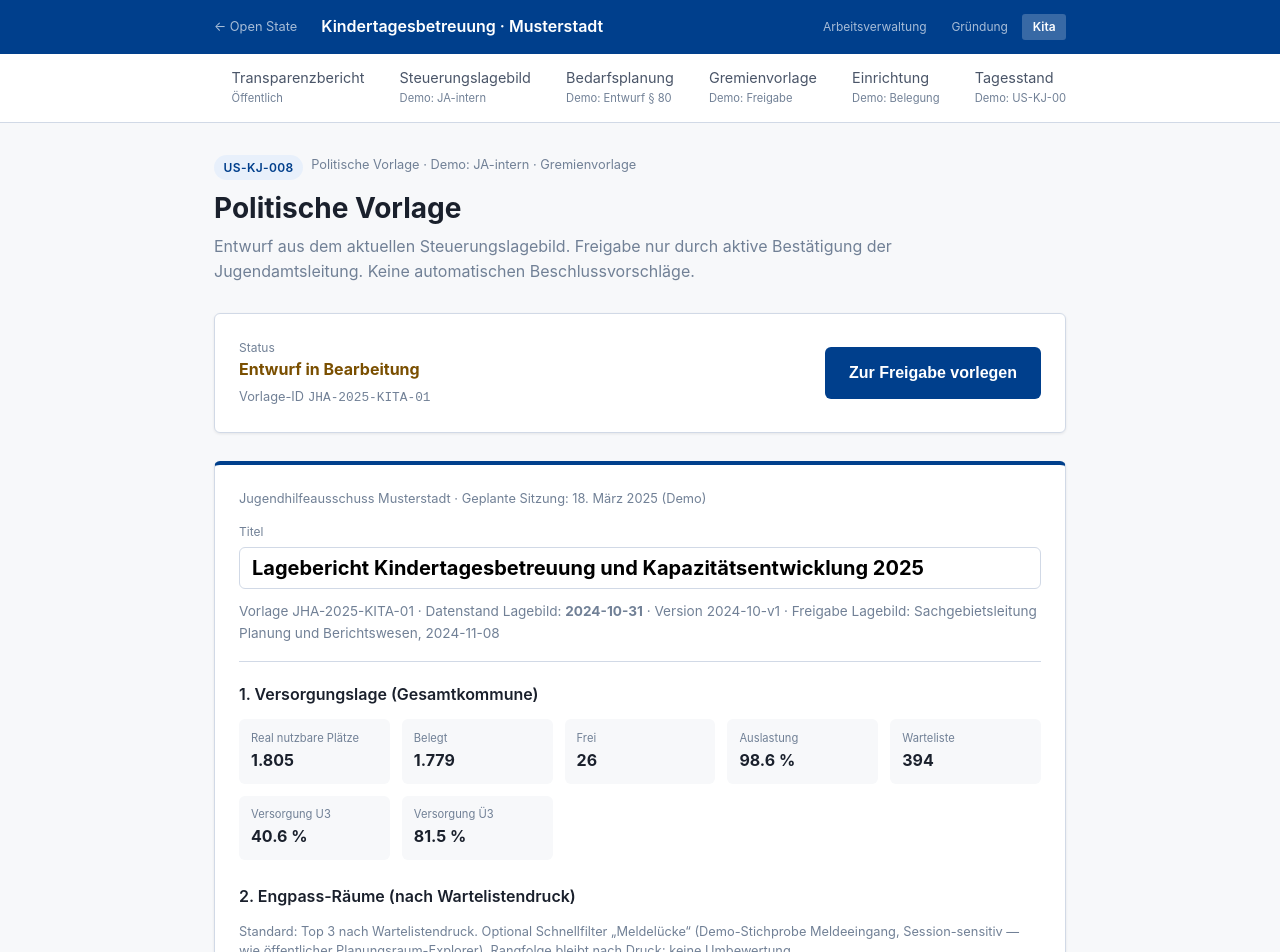
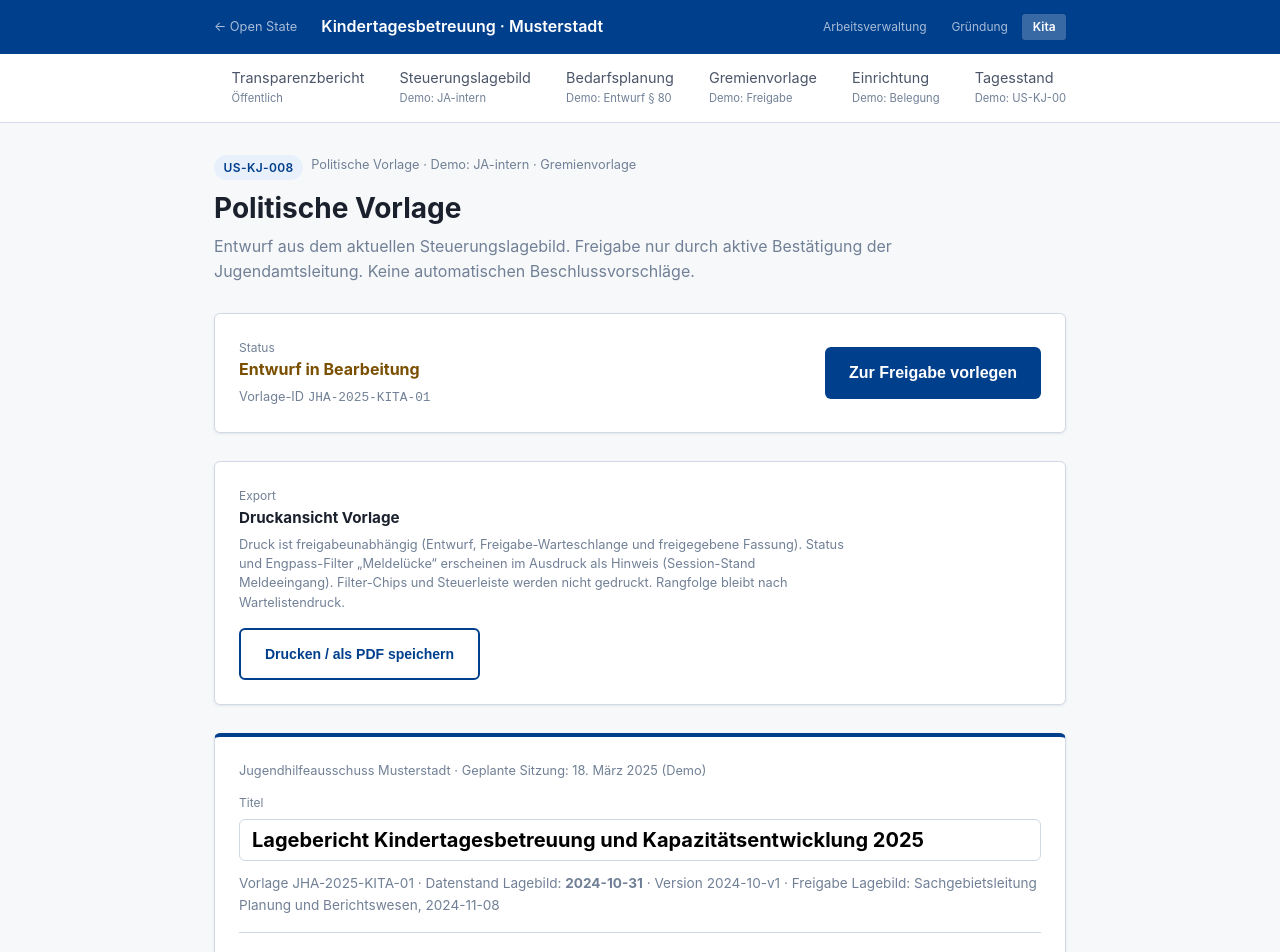
Before and after one commit to d0npedro/open-state, a Next.js app in the folder demo/: page /kita/vorlage in a window 1280 px wide. Shown: the top 952 px of the page. Built offline with nearby package versions, Linux system fonts and the light colour scheme.

Commit message:
feat(kita): vorlage print freigabeunabhaengig with meldeluecke filter note
US-KJ-008: Druckansicht immer verfuegbar (nicht nur freigegeben), Druckleiste
wie Lagebild, print-only Status und Engpass-Meldeluecke-Filterdokumentation.

```diff
--- a/demo/app/kita/vorlage/page.tsx
+++ b/demo/app/kita/vorlage/page.tsx
@@ -8,7 +8,8 @@
  * (Hinweis only, wie Bedarfsplanung / Transparenzbericht).
  * Engpass-Liste: Schnellfilter „Meldelücke“ (Session-sensitiv, wie Planungsraum-Explorer).
  * Freigabe nur aktiv durch JA-Leitung (simuliert). Keine automatischen Beschlüsse.
- * Export: druckoptimierte Ansicht (Browser-Druck → PDF).
+ * Export: Druck freigabeunabhängig (Browser-Druck → PDF); bei aktivem Meldelücke-Filter
+ * print-only-Hinweis (Spiegel Lagebild US-KJ-005/006). Status Entwurf/Freigabe im Ausdruck.
  */
 
 import { useMemo, useState } from 'react';
@@ -185,11 +186,6 @@ export default function PolitischeVorlagePage() {
               </button>
             </>
           )}
-          {freigegeben && (
-            <button type="button" className="btn btn-secondary" onClick={() => window.print()}>
-              Drucken / als PDF speichern
-            </button>
-          )}
           {status === 'FREIGEGEBEN' && (
             <button
               type="button"
@@ -203,6 +199,44 @@ export default function PolitischeVorlagePage() {
             </button>
           )}
         </div>
+      </div>
+
+      {/* Druck freigabeunabhängig – Spiegel Lagebild (US-KJ-005/006 Druckleiste) */}
+      <div
+        className="no-print card"
+        style={{
+          display: 'flex',
+          flexWrap: 'wrap',
+          gap: '1rem',
+          alignItems: 'center',
+          justifyContent: 'space-between',
+        }}
+      >
+        <div style={{ maxWidth: '38rem' }}>
+          <div style={{ fontSize: '0.75rem', color: 'var(--color-text-muted)' }}>Export</div>
+          <strong style={{ fontSize: '0.95rem' }}>Druckansicht Vorlage</strong>
+          <p
+            style={{
+              fontSize: '0.8rem',
+              color: 'var(--color-text-muted)',
+              margin: '0.25rem 0 0',
+              lineHeight: 1.5,
+            }}
+          >
+            Druck ist freigabeunabhängig (Entwurf, Freigabe-Warteschlange und freigegebene Fassung).
+            Status und Engpass-Filter „Meldelücke“ erscheinen im Ausdruck als Hinweis
+            (Session-Stand Meldeeingang). Filter-Chips und Steuerleiste werden nicht gedruckt.
+            Rangfolge bleibt nach Wartelistendruck.
+          </p>
+        </div>
+        <button
+          type="button"
+          className="btn btn-secondary"
+          onClick={() => window.print()}
+          style={{ fontSize: '0.875rem', flexShrink: 0 }}
+        >
+          Drucken / als PDF speichern
+        </button>
       </div>
 
       {status === 'ZURUECKGEGEBEN' && freigabeHinweis && (
@@ -243,12 +277,34 @@ export default function PolitischeVorlagePage() {
           </div>
         )}
 
+        {/* Druck: Status immer sichtbar (auch ohne Freigabe) */}
+        {!freigegeben && (
+          <div
+            className="print-only print-block"
+            style={{
+              marginBottom: '1.25rem',
+              padding: '0.75rem 1rem',
+              border: '1px solid var(--color-border)',
+              borderRadius: 'var(--radius)',
+              fontSize: '0.875rem',
+              background: 'var(--color-neutral-light)',
+            }}
+            role="status"
+          >
+            <strong>Status im Ausdruck: {statusLabel[status]}</strong>
+            <div style={{ marginTop: '0.25rem', color: 'var(--color-text-muted)', fontSize: '0.8rem' }}>
+              Noch nicht freigegeben · Vorlage-ID {VORLAGE_ID} · Demo-Session · kein Gremienbeschluss
+            </div>
+          </div>
+        )}
+
         <header style={{ marginBottom: '1.25rem', borderBottom: '1px solid var(--color-border)', paddingBottom: '1rem' }}>
           <p style={{ fontSize: '0.8rem', color: 'var(--color-text-muted)', marginBottom: '0.5rem' }}>
             {GREMIUM} · {SITZUNG}
           </p>
           {editierbar ? (
-            <label style={{ display: 'block' }}>
+            <>
+              <label className="no-print" style={{ display: 'block' }}>
                 <span style={{ fontSize: '0.75rem', color: 'var(--color-text-muted)' }}>Titel</span>
                 <input
                   type="text"
@@ -267,6 +323,10 @@ export default function PolitischeVorlagePage() {
                   }}
                 />
               </label>
+              <h2 className="print-only print-block" style={{ margin: 0, fontSize: '1.35rem' }}>
+                {titel}
+              </h2>
+            </>
           ) : (
             <h2 style={{ margin: 0, fontSize: '1.35rem' }}>{titel}</h2>
           )}
@@ -342,12 +402,31 @@ export default function PolitischeVorlagePage() {
             </button>
           </div>
 
-          {engpassFilter === 'MELDELUECKE' && (
+          {engpassFilter === 'MELDELUECKE' ? (
             <p
-              className="print-only"
-              style={{ fontSize: '0.8rem', color: 'var(--color-text-muted)', margin: '0 0 0.5rem' }}
+              className="print-only print-block"
+              style={{
+                fontSize: '0.8rem',
+                color: 'var(--color-text-muted)',
+                margin: '0 0 0.65rem',
+                padding: '0.5rem 0.75rem',
+                background: 'var(--color-neutral-light)',
+                borderLeft: '3px solid var(--color-warning)',
+                borderRadius: 'var(--radius)',
+                lineHeight: 1.5,
+              }}
             >
-              Gefiltert: nur Planungsräume mit Meldelücke (Stand Entwurf).
+              <strong>Druckfilter aktiv: Meldelücke.</strong> Nur Planungsräume mit fehlender freigegebener
+              Monatsmeldung (Demo-Stichprobe Meldeeingang, Session-Stand). Original-Rang nach Wartelistendruck
+              unverändert; keine Umbewertung nach Meldeschwere. Anzahl in Stichprobe: {meldelueckeCount}.
+            </p>
+          ) : (
+            <p
+              className="print-only print-block"
+              style={{ fontSize: '0.8rem', color: 'var(--color-text-muted)', margin: '0 0 0.5rem', lineHeight: 1.5 }}
+            >
+              Druckfilter: Standard Top {ENGPASS_TOP_N} nach Wartelistendruck (kein Meldelücke-Filter aktiv).
+              Meldelücken in der Stichprobe: {meldelueckeCount}.
             </p>
           )}
 
@@ -530,7 +609,9 @@ export default function PolitischeVorlagePage() {
         <section style={{ marginBottom: '1.5rem' }}>
           <h3 style={{ fontSize: '1rem', marginBottom: '0.75rem' }}>4. Sachdarstellung</h3>
           {editierbar ? (
+            <>
               <textarea
+                className="no-print"
                 value={sachtext}
                 onChange={e => setSachtext(e.target.value)}
                 rows={5}
@@ -545,6 +626,13 @@ export default function PolitischeVorlagePage() {
                   resize: 'vertical',
                 }}
               />
+              <p
+                className="print-only print-block"
+                style={{ fontSize: '0.95rem', lineHeight: 1.65, margin: 0, whiteSpace: 'pre-wrap' }}
+              >
+                {sachtext}
+              </p>
+            </>
           ) : (
             <p style={{ fontSize: '0.95rem', lineHeight: 1.65, margin: 0, whiteSpace: 'pre-wrap' }}>{sachtext}</p>
           )}
@@ -572,6 +660,11 @@ export default function PolitischeVorlagePage() {
             <li>
               Engpass-Liste: Top {ENGPASS_TOP_N} nach Wartelistendruck; optionaler Schnellfilter „Meldelücke“
               (Session-sensitiv aus Meldeeingang-Stichprobe, analog Planungsraum-Explorer). Keine Umbewertung der Rangfolge.
+            </li>
+            <li>
+              Druckansicht ist freigabeunabhängig: Entwurf und freigegebene Fassung sind exportierbar.
+              Bei aktivem Meldelücke-Filter dokumentiert der Ausdruck den Filterstand (print-only-Hinweis,
+              Spiegel Steuerungslagebild). Steuerleiste und Filter-Chips sind no-print.
             </li>
             <li>Keine personen- oder kindbezogenen Einzeldaten in dieser Vorlage; Einrichtungsaggregate nur als Meldebasis-Hinweis.</li>
             {lb.methodik.slice(0, 3).map(m => (
@@ -605,6 +698,7 @@ export default function PolitischeVorlagePage() {
             @media print {
               .no-print { display: none !important; }
               .print-only { display: inline !important; }
+              .print-only.print-block { display: block !important; }
               body > div > header,
               body nav { display: none !important; }
               main { padding: 0 !important; }
```
Also changed, not shown: 1 other file (tests, documents, lock files or other folders). Lines whose indentation alone changed are shown as unchanged.
